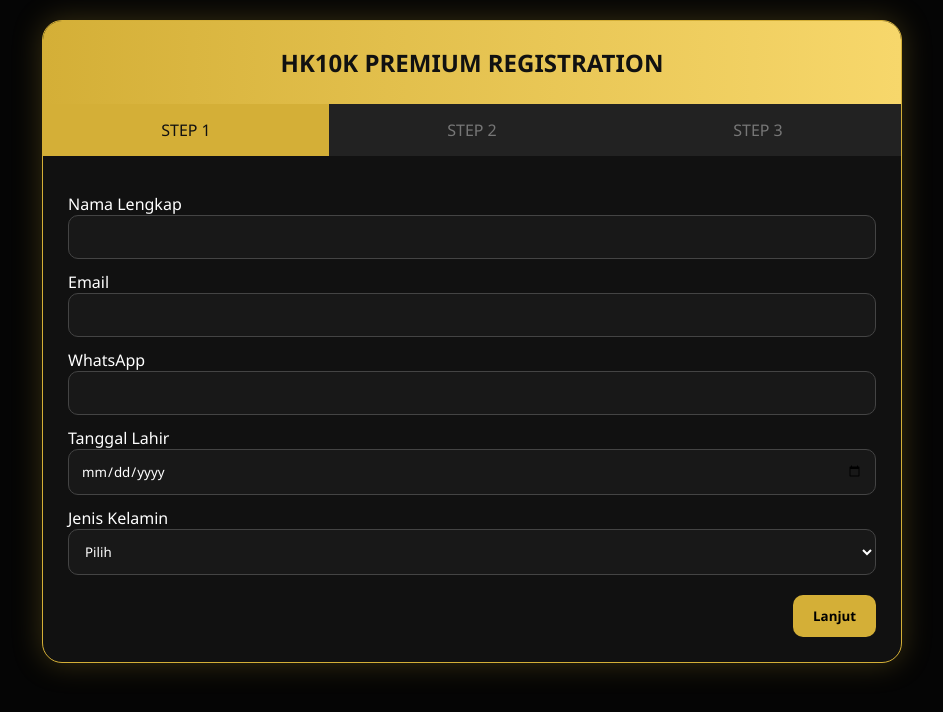
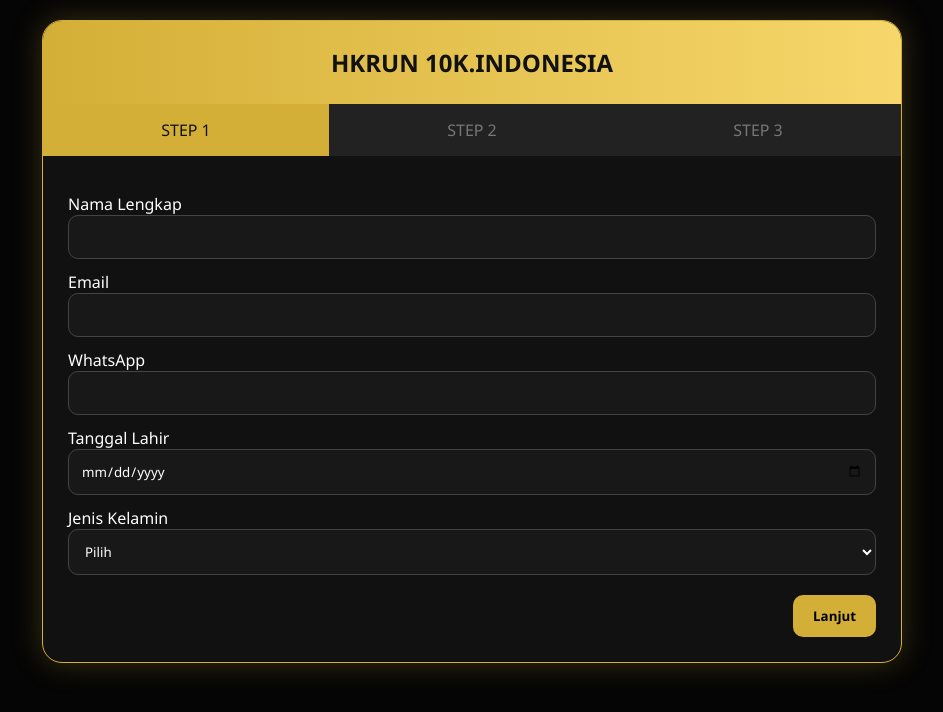
Before and after one commit to onlinetiketdigital/FROM-REGISTRASI-HK10RUN, a plain HTML site: page index.html in a window 1280 px wide. Shown: the whole page, without its empty margins (168-1111 px from the left). Drawn offline with Linux system fonts and the light colour scheme.

Commit message:
Update registration title in index.html

```diff
--- a/index.html
+++ b/index.html
@@ -53,7 +53,7 @@ box-shadow:0 0 30px gold;
 
 <div class="wrap">
 <div class="card">
-<div class="head">HK10K PREMIUM REGISTRATION</div>
+<div class="head">HKRUN 10K.INDONESIA</div>
 
 <div class="steps">
 <div class="step active" id="s1">STEP 1</div>
```
